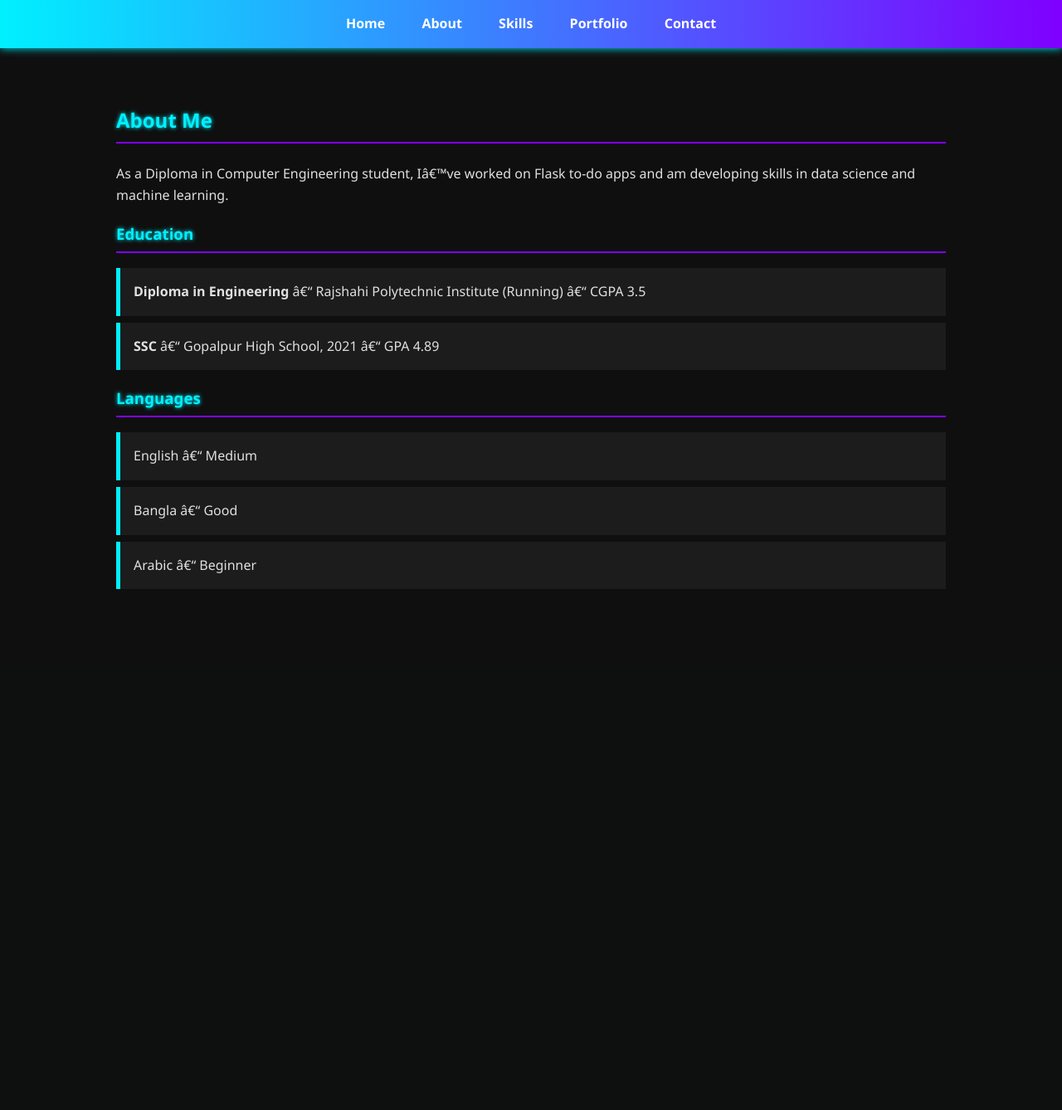
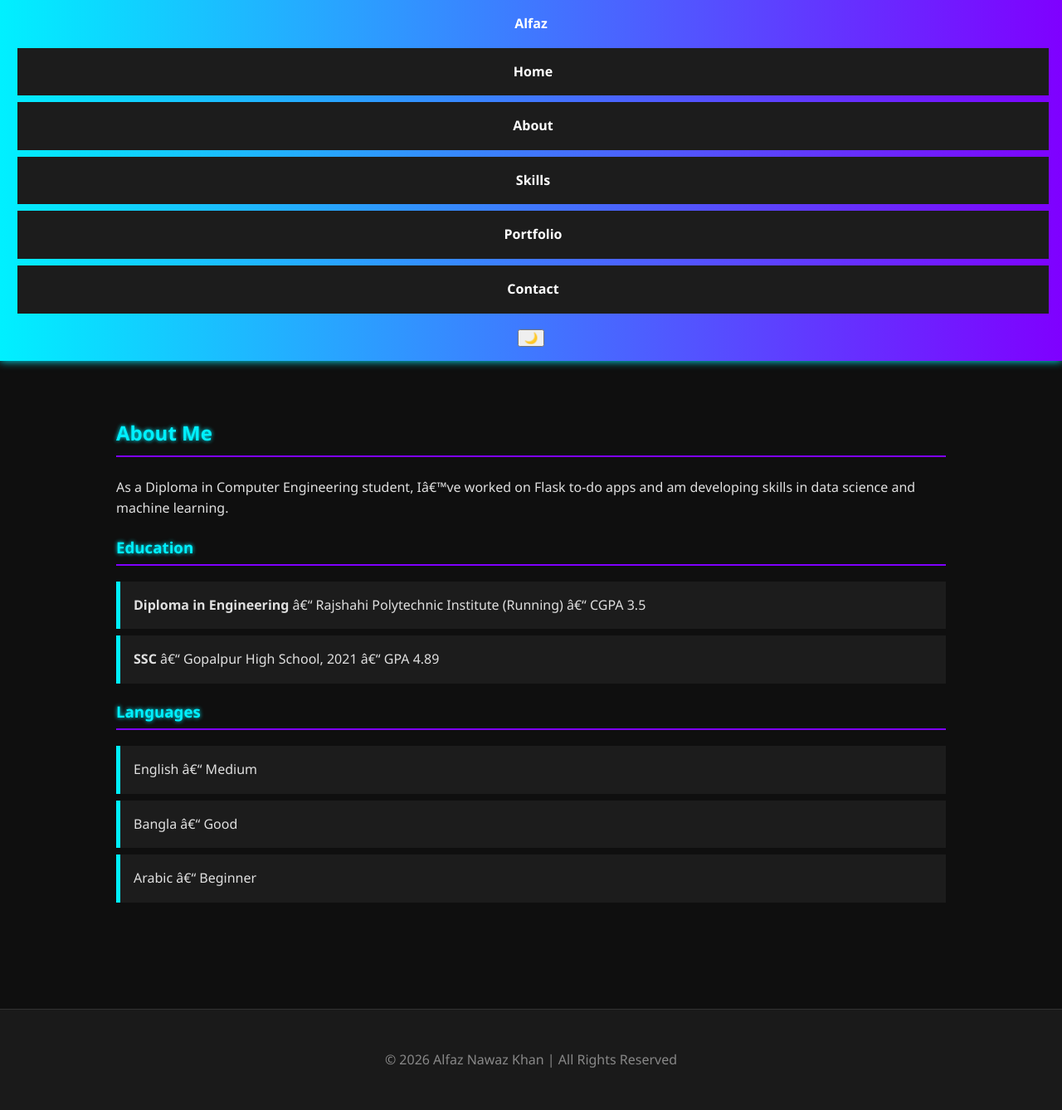
Before and after one commit to alfaznawaz2016-hub/my-flask-portfolio, a Flask app: page /about in a window 1280 px wide. Shown: the whole page at 83% size. Before the commit the page ends 710 px from the top, so only its background shows below. Run offline with Flask 3, Linux system fonts and the light colour scheme.

Commit message:
Update base.html

```diff
--- a/templates/base.html
+++ b/templates/base.html
@@ -2,19 +2,59 @@
 <html lang="en">
 <head>
     <meta charset="UTF-8">
-    <title>Alfaz Nawaz Khan</title>
+
+    <!-- Mobile Responsive -->
+    <meta name="viewport" content="width=device-width, initial-scale=1.0">
+
+    <!-- Dynamic Title -->
+    <title>{% block title %}Portfolio{% endblock %}</title>
+
+    <!-- Google Font -->
+    <link href="https://fonts.googleapis.com/css2?family=Poppins:wght@300;400;600;700&display=swap" rel="stylesheet">
+
+    <!-- Main CSS -->
     <link rel="stylesheet" href="{{ url_for('static', filename='style.css') }}">
 </head>
+
 <body>
-    <nav>
-        <a href="/">Home</a>
-        <a href="/about">About</a>
-        <a href="/skills">Skills</a>
-        <a href="/portfolio">Portfolio</a>
-        <a href="/contact">Contact</a>
-    </nav>
-    <div class="content">
+
+    <!-- Navigation -->
+    <header>
+        <nav class="navbar">
+            <div class="logo">
+                <a href="{{ url_for('home') }}">Alfaz</a>
+            </div>
+
+            <ul class="nav-links">
+                <li><a href="{{ url_for('home') }}">Home</a></li>
+                <li><a href="{{ url_for('about') }}">About</a></li>
+                <li><a href="{{ url_for('skills') }}">Skills</a></li>
+                <li><a href="{{ url_for('portfolio') }}">Portfolio</a></li>
+                <li><a href="{{ url_for('contact') }}">Contact</a></li>
+            </ul>
+
+            <!-- Dark Mode Toggle Button -->
+            <button id="theme-toggle">🌙</button>
+        </nav>
+    </header>
+
+    <!-- Main Content -->
+    <main class="content">
         {% block content %}{% endblock %}
-    </div>
+    </main>
+
+    <!-- Footer -->
+    <footer class="footer">
+        <p>© 2026 Alfaz Nawaz Khan | All Rights Reserved</p>
+    </footer>
+
+    <!-- Dark Mode Script -->
+    <script>
+        const toggleBtn = document.getElementById("theme-toggle");
+        toggleBtn.addEventListener("click", () => {
+            document.body.classList.toggle("dark-mode");
+        });
+    </script>
+
 </body>
 </html>
```
